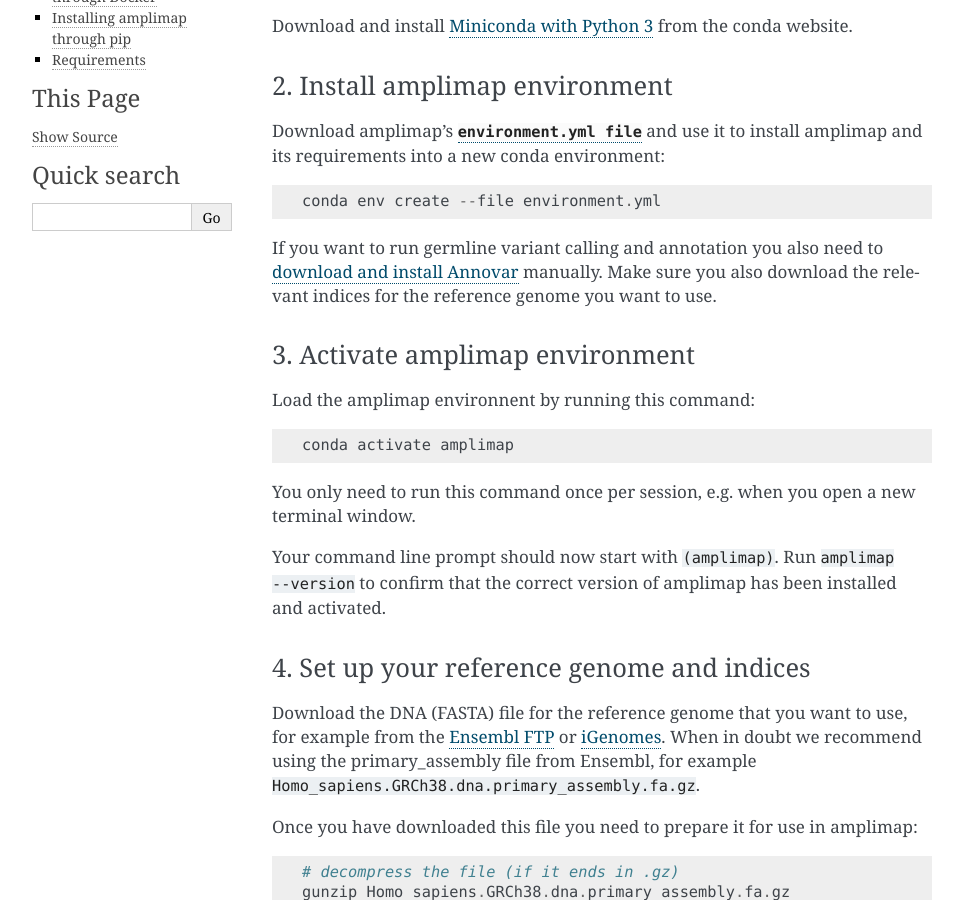
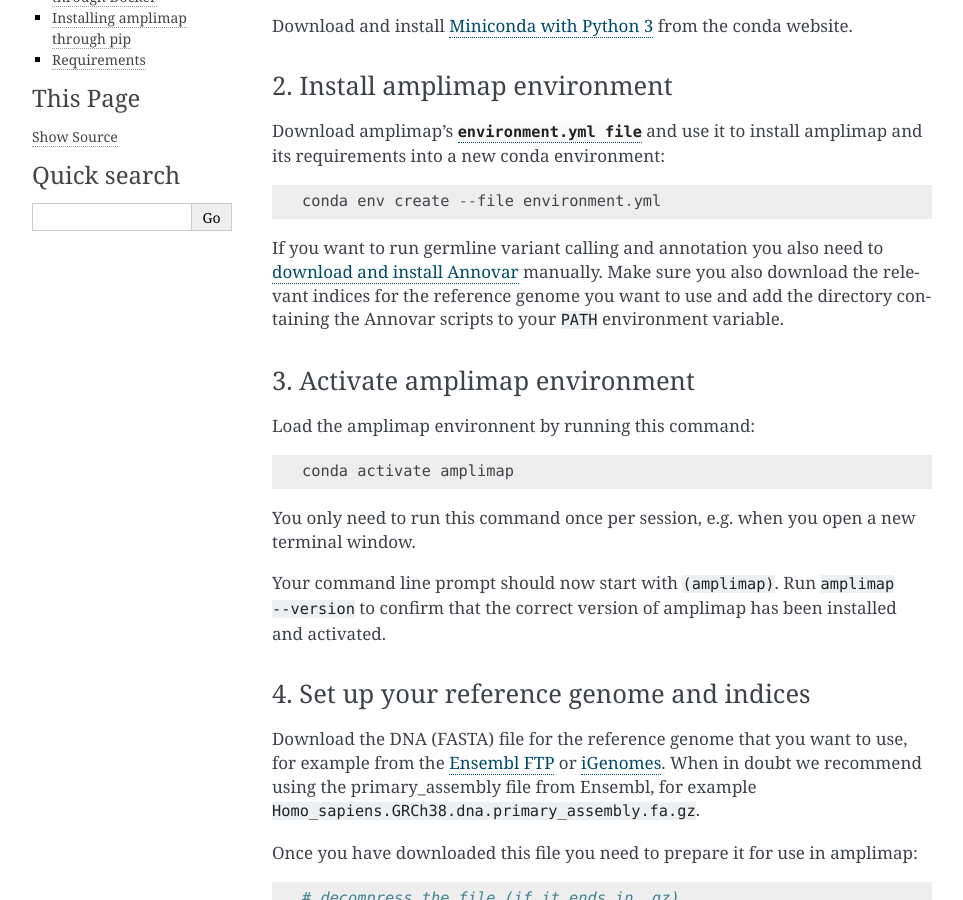
Before and after one commit to koelling/amplimap, a Sphinx documentation site: the page built from docs/extended_installation.rst, in a window 1280 px wide and 900 px high, scrolled down 402 px. Shown: the whole window, without its empty margins (148-1111 px from the left). Built offline with Sphinx 7.4.7, drawn with Linux system fonts in a browser that asks for light colours.

Commit message:
update docs [ci skip]

```diff
--- a/docs/extended_installation.rst
+++ b/docs/extended_installation.rst
@@ -38,7 +38,8 @@ into a new conda environment:
 
 If you want to run germline variant calling and annotation you also need to `download and install
 Annovar <http://annovar.openbioinformatics.org/en/latest/user-guide/download/>`_ manually. Make sure you also download
-the relevant indices for the reference genome you want to use.
+the relevant indices for the reference genome you want to use and add the directory containing the Annovar scripts to your ``PATH``
+environment variable.
 
 
 3. Activate amplimap environment
```
Also changed, not shown: 1 other file.
